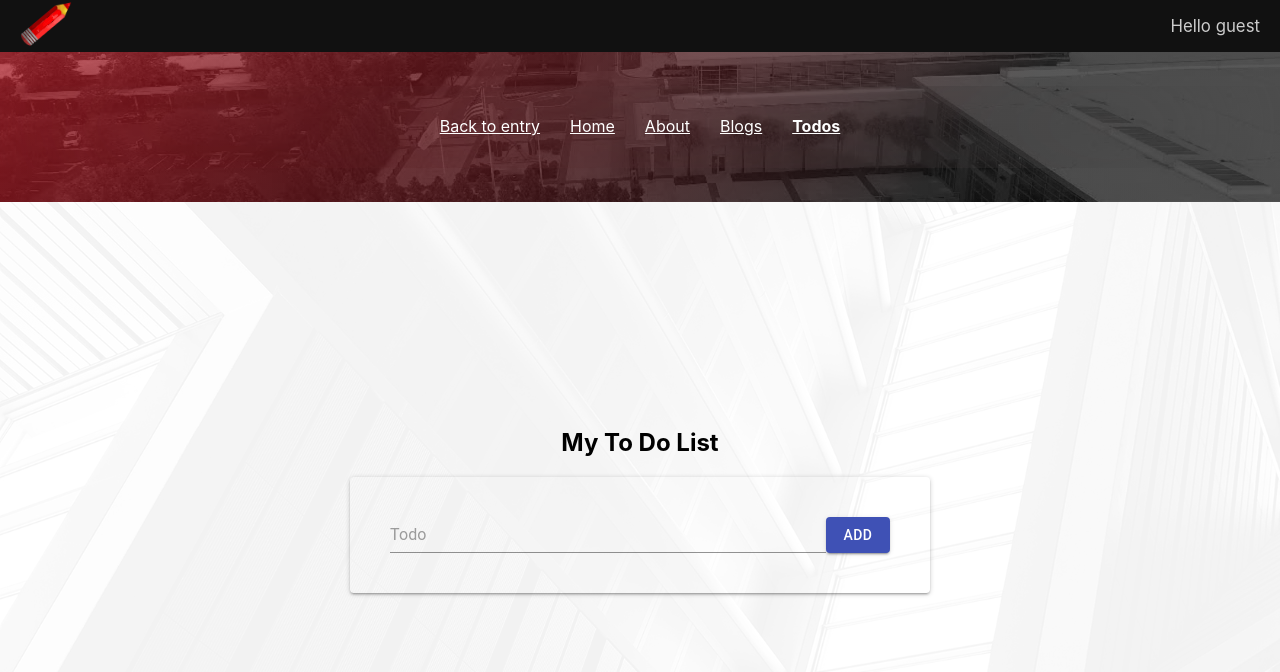
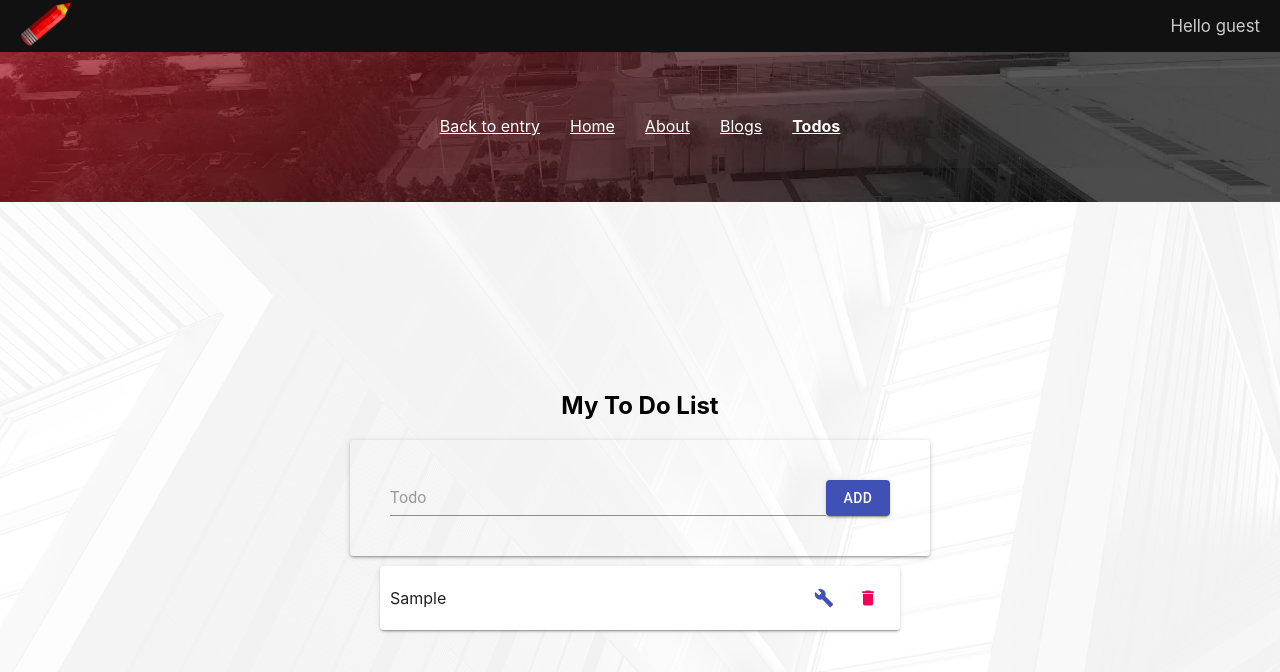
Before and after one commit to gitiklar/my-projecy-example, a React (Create React App) app: page /main/todos in a window 1280 px wide. Both pictures are taken after typing "Sample" into the empty fields and a click on the button "ADD". Shown: the top 672 px of the page. Built offline with nearby package versions, Linux system fonts and the light colour scheme.

Commit message:
added edit-todo

```diff
--- a/src/components/Todos/AddTodoForm.jsx
+++ b/src/components/Todos/AddTodoForm.jsx
@@ -1,7 +1,7 @@
 import { Button, Input, makeStyles } from "@material-ui/core";
 import { useState } from "react";
 import { useDispatch } from "react-redux";
-import { addTask } from "../../redux/todos/slice";
+import { addTask } from "../../redux/todos/actions";
 
 export default () => {
   const [task, setTask] = useState("");
@@ -25,6 +25,7 @@ export default () => {
           placeholder="Todo"
           value={task}
           onChange={(e) => setTask(e.target.value)}
+          onKeyDown={(e) => (e.key === "Enter" ? onAdd() : () => {})}
         />
         <Button variant="contained" color="primary" onClick={onAdd}>
           Add
--- /dev/null
+++ b/src/components/Todos/EditTodo.jsx
@@ -0,0 +1,46 @@
+import { IconButton, Input, makeStyles, Paper } from "@material-ui/core";
+import { Save } from "@material-ui/icons";
+import { useState } from "react";
+import { useDispatch } from "react-redux";
+import { saveTask } from "../../redux/todos/actions";
+
+export default ({ elementKey, taskText }) => {
+  const [inpTaskText, setInpTaskText] = useState(taskText);
+  const dispatch = useDispatch();
+  const classes = useStyle();
+
+  const onSave = () => {
+    dispatch(saveTask(elementKey, inpTaskText));
+  };
+
+  return (
+    <Paper elevation={2} className={classes.paper}>
+      <Input
+        value={inpTaskText}
+        onChange={(e) => setInpTaskText(e.target.value)}
+      />
+      <IconButton
+        type="submit"
+        color="primary"
+        aria-label="Add"
+        onClick={onSave}
+      >
+        <Save fontSize="small" />
+      </IconButton>
+    </Paper>
+  );
+};
+
+const useStyle = makeStyles(() => ({
+  icon: {
+    marginLeft: "auto",
+  },
+  paper: {
+    margin: "auto",
+    padding: 10,
+    display: "flex",
+    alignItems: "center",
+    marginTop: 10,
+    width: 500,
+  },
+}));
--- a/src/components/Todos/TodosList.jsx
+++ b/src/components/Todos/TodosList.jsx
@@ -1,3 +1,70 @@
+import {
+  Grid,
+  IconButton,
+  makeStyles,
+  Paper,
+} from "@material-ui/core";
+import { Build, Delete } from "@material-ui/icons";
+import { useDispatch, useSelector } from "react-redux";
+
+import { deleteTask, editTask } from "../../redux/todos/slice";
+import EditTodo from "./EditTodo";
+
 export default () => {
+  const todosList = useSelector((state) => state.todos.todosList);
+  const dispatch = useDispatch();
+  const classes = useStyle();
 
+  const onDelete = (key) => {
+    dispatch(deleteTask(key));
+  };
+
+  const onEdit = (key) => {
+    dispatch(editTask(key));
+  };
+
+  return (
+    <>
+      {Object.entries(todosList).map(([key, { taskText, isEditing }]) => (
+        <Grid xs={12} item key={key}>
+          {!isEditing ? (
+            <Paper elevation={2} className={classes.paper}>
+              <span>{taskText}</span>
+              <IconButton
+                color="primary"
+                aria-label="Edit"
+                className={classes.icon}
+                onClick={() => onEdit(key)}
+              >
+                <Build fontSize="small" />
+              </IconButton>
+              <IconButton
+                color="secondary"
+                aria-label="Delete"
+                onClick={() => onDelete(key)}
+              >
+                <Delete fontSize="small" />
+              </IconButton>
+            </Paper>
+          ) : (
+            <EditTodo elementKey = {key} taskText={taskText}/>
+          )}
+        </Grid>
+      ))}
+    </>
+  );
 };
+
+const useStyle = makeStyles(() => ({
+  icon: {
+    marginLeft: "auto",
+  },
+  paper: {
+    margin: "auto",
+    padding: 10,
+    display: "flex",
+    alignItems: "center",
+    marginTop: 10,
+    width: 500,
+  },
+}));
--- a/src/redux/store.js
+++ b/src/redux/store.js
@@ -3,7 +3,7 @@ import todosReducer from "./todos/slice";
 
 const store = configureStore({
   reducer: {
-    todosReducer,
+    todos: todosReducer,
   },
 });
 window.store = store;
--- /dev/null
+++ b/src/redux/todos/actions.js
@@ -0,0 +1,9 @@
+import { createAction, nanoid } from "@reduxjs/toolkit";
+
+export const addTask = createAction("todos/addTask", (taskText) => ({
+  payload: { id: nanoid(), task: { taskText, isEditing: false } },
+}));
+
+export const saveTask = createAction("todos/addTask", (key , taskText) => ({
+  payload: { id: key, task: { taskText, isEditing: false } },
+}));
--- a/src/redux/todos/slice.js
+++ b/src/redux/todos/slice.js
@@ -1,18 +1,30 @@
 import { createSlice } from "@reduxjs/toolkit";
+import { addTask } from "./actions";
 
 const initialState = {
-  todosList: [],
+  todosList: {},
 };
 
 const slice = createSlice({
   name: "todos",
   initialState,
   reducers: {
-    addTask(state, action) {
-      state.todosList.push(action.payload);
+    deleteTask(state, action) {
+      delete state.todosList[action.payload];
+    },
+    editTask(state, action) {
+      state.todosList[action.payload].isEditing = true;
+    },
+    saveTask(state, action) {
+      state.todosList[action.payload] = action.payload;
+    },
+  },
+  extraReducers: {
+    [addTask]: (state, action) => {
+      state.todosList[action.payload.id] = action.payload.task;
     },
   },
 });
 
-export const { addTask } = slice.actions;
+export const { deleteTask, editTask } = slice.actions;
 export default slice.reducer;
```
